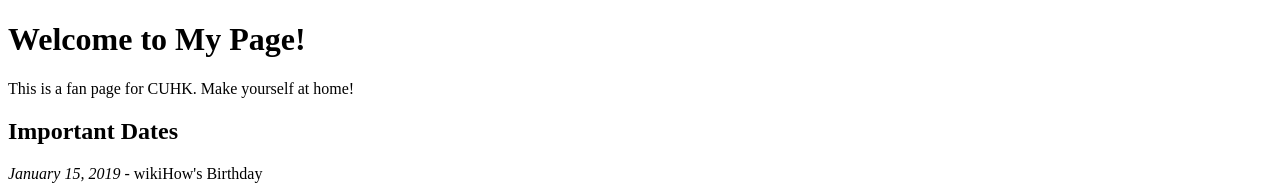
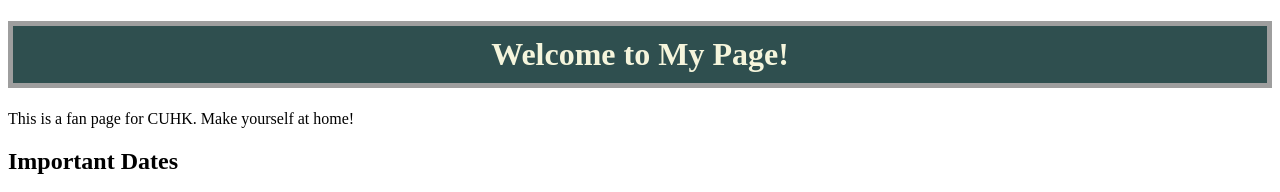
Before and after one commit to MitchyLo/MitchyLo.github.io, a plain HTML site: page index.html in a window 1280 px wide. Shown: the top 192 px of the page. Drawn offline with Linux system fonts and the light colour scheme.

Commit message:
Header style
Header style

```diff
--- a/index.html
+++ b/index.html
@@ -7,7 +7,8 @@
 
 <body>
 
-<h1>Welcome to My Page!</h1>
+<h1 style="background-color: darkslategrey;color: beige;text-align: center;padding-top: 10px;padding-bottom: 10px;font-family: gillsans;border-width: 5px;border-color: #9e9e9e;border-style: solid;">Welcome to My Page!</h1>
+
 <p>This is a fan page for CUHK. Make yourself at home!</p>
 
 <h2>Important Dates</h2>
```
